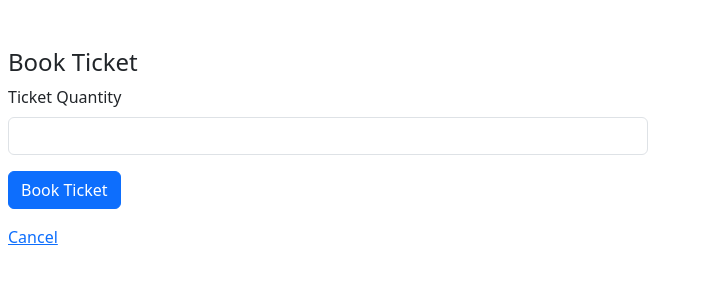
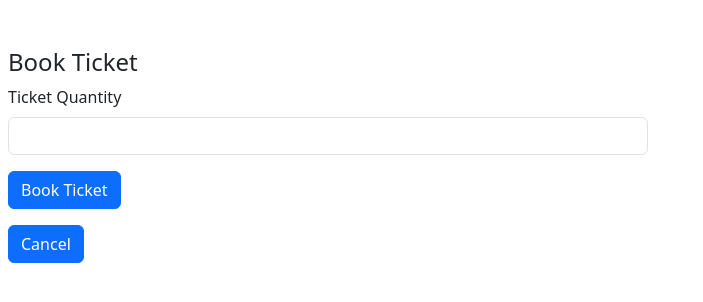
Before and after one commit to AkashDesh1211/iab207-a3-group25, a Flask app: page /1/booking in a window 1280 px wide. Shown: the top 302 px of the page, without its empty margins (0-703 px from the left). Run offline with Flask 3, Linux system fonts and the light colour scheme; a user stored in the database is signed in; some libraries are stand-ins or nearby versions.

Commit message:
slight change to html again

```diff
--- a/STEMWorkshops/templates/user copy.html
+++ b/STEMWorkshops/templates/user copy.html
@@ -23,7 +23,7 @@
 <!-- Form rendering is simple and easy if using WTForms and Bootstrap -->
 <div class="col-md-6 ms-2">
     {{render_form(form)}}
-    <a href="/" type="button">Cancel</a>
+    <a href="/" type="button" class="btn btn-primary">Cancel</a>
 </div>
 
 </html>
```
